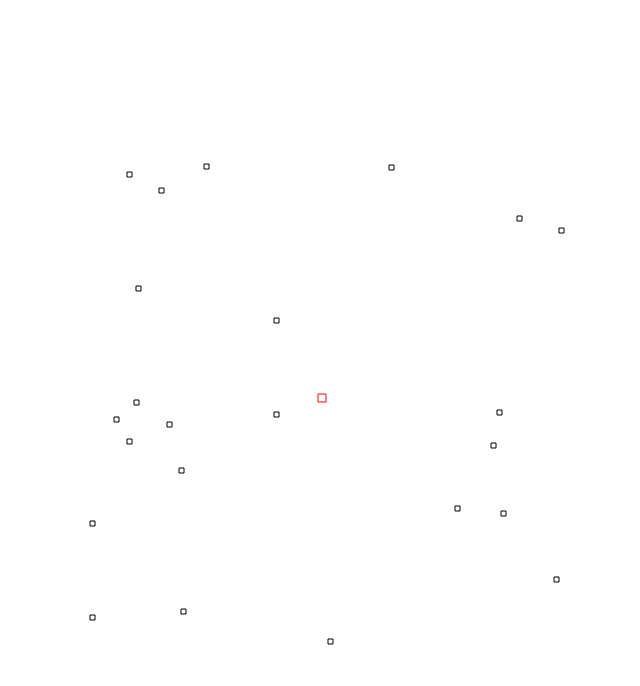
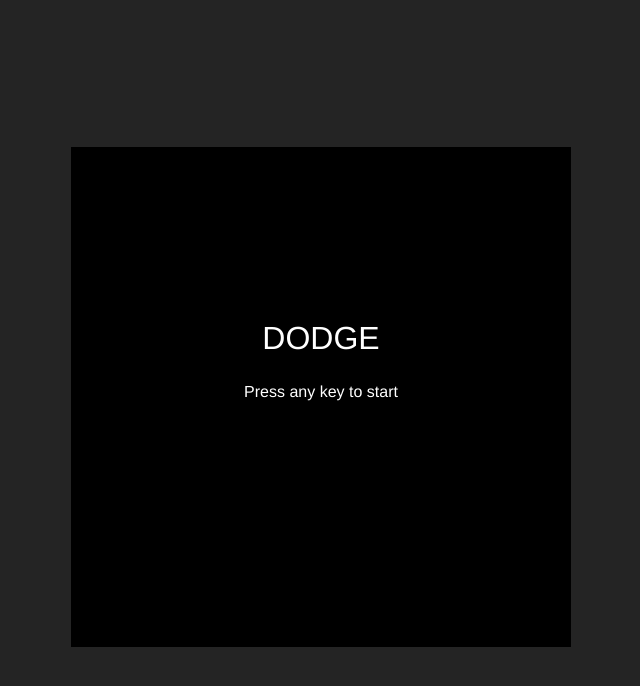
Before and after one commit to marshallku/dodge, a website built with Vite: page index.html in a window 1280 px wide. Shown: the whole page, without its empty margins (319-959 px from the left). Built offline with nearby package versions, Linux system fonts and the light colour scheme.

Commit message:
Add main screen

```diff
--- a/src/main.ts
+++ b/src/main.ts
@@ -19,7 +19,6 @@ class App {
         this.#canvas = canvas;
         this.#context = canvas.getContext();
         canvas.render(this.#app);
-        this.#render(0);
 
         this.#player = new Player({
             canvasSize: CANVAS_SIZE,
@@ -30,6 +29,15 @@ class App {
         // Initialize bullets
         this.#bullets = [...Array(CANVAS_SIZE / 20)].map(
             this.#createRandomBullet
+        );
+
+        this.#renderStatusScreen("DODGE", "Press any key to start");
+        document.addEventListener(
+            "keydown",
+            () => {
+                this.#render(0);
+            },
+            { once: true }
         );
     }
 
@@ -46,6 +54,7 @@ class App {
             size,
             xAcceleration: getRandomIntInclusive(1, 3) * (sign ? -1 : 1),
             yAcceleration: getRandomIntInclusive(1, 3) * (sign ? -1 : 1),
+            color: "white",
         });
     }
 
@@ -80,6 +89,34 @@ class App {
             }
         }
     }
+
+    #renderStatusScreen(title: string, subheading?: string) {
+        const font = "Helvetica, Arial, sans-serif";
+
+        this.#context.textAlign = "center";
+        this.#context.fillStyle = "white";
+
+        // Title
+        const titleFontSize = 32;
+        const titleLineHeight = 1.5;
+        const titleYPosition =
+            CANVAS_SIZE / 2 - titleFontSize * titleLineHeight;
+
+        this.#context.font = `${titleFontSize}px ${font}`;
+        this.#context.fillText(title, CANVAS_SIZE / 2, titleYPosition);
+
+        // Subheading
+        if (subheading) {
+            const subheadingFontSize = 16;
+
+            this.#context.font = `${subheadingFontSize}px ${font}`;
+            this.#context.fillText(
+                subheading,
+                CANVAS_SIZE / 2,
+                titleYPosition + titleFontSize * titleLineHeight
+            );
+        }
+    }
 }
 
 new App();
--- a/src/style.css
+++ b/src/style.css
@@ -29,9 +29,6 @@ body {
     text-align: center;
 }
 
-@media (prefers-color-scheme: light) {
-    :root {
-        color: #213547;
-        background-color: #ffffff;
-    }
+canvas {
+    background-color: #000;
 }
```
